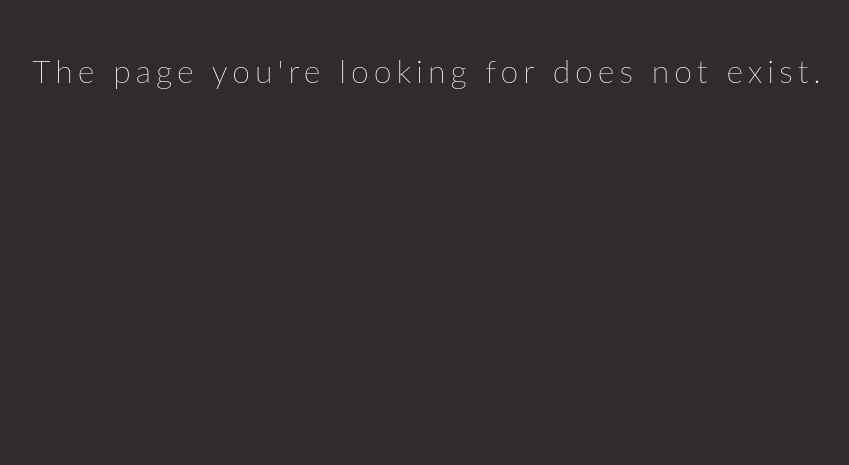
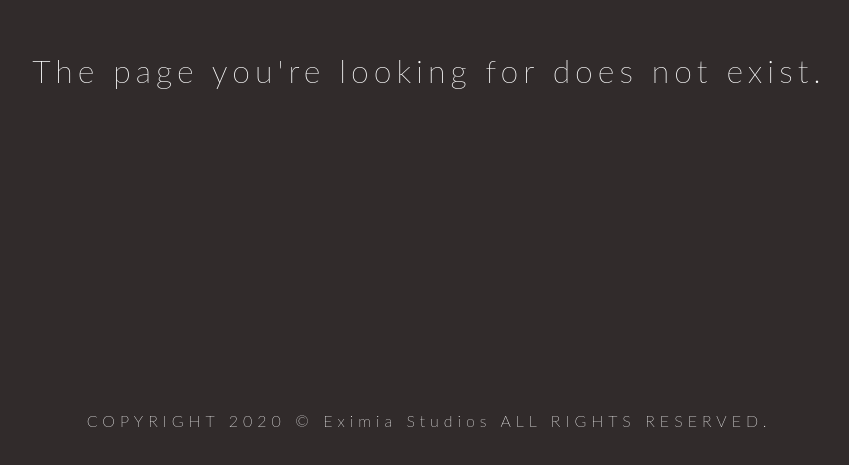
Before and after one commit to EximiaStudios/eximiastudios, a Vue app: page /404 in a window 1280 px wide. Shown: the part 329-794 px from the top of the page, without its empty margins (211-1060 px from the left). Built offline with nearby package versions, Linux system fonts and the light colour scheme.

Commit message:
Added footer

```diff
--- a/src/views/NotFound.vue
+++ b/src/views/NotFound.vue
@@ -1,18 +1,23 @@
 <template>
   <div class="notfound">
-    <Center>
-      <h1>The page you're looking for does not exist.</h1>
-    </Center>
+    <div class="error">
+      <Center>
+        <h1>The page you're looking for does not exist.</h1>
+      </Center>
+    </div>
+    <ExFooter>COPYRIGHT 2020 © Eximia Studios ALL RIGHTS RESERVED.</ExFooter>
   </div>
 </template>
 
 <script>
 import Center from "@/components/Center.vue";
+import ExFooter from "@/components/ExFooter.vue";
 
 export default {
   name: "NotFound",
   components: {
-    Center
+    Center,
+    ExFooter
   }
 };
 </script>
@@ -21,4 +26,8 @@ export default {
 h1 {
   font-weight: 200;
 }
+
+.error {
+  height: 100vh;
+}
 </style>
```
